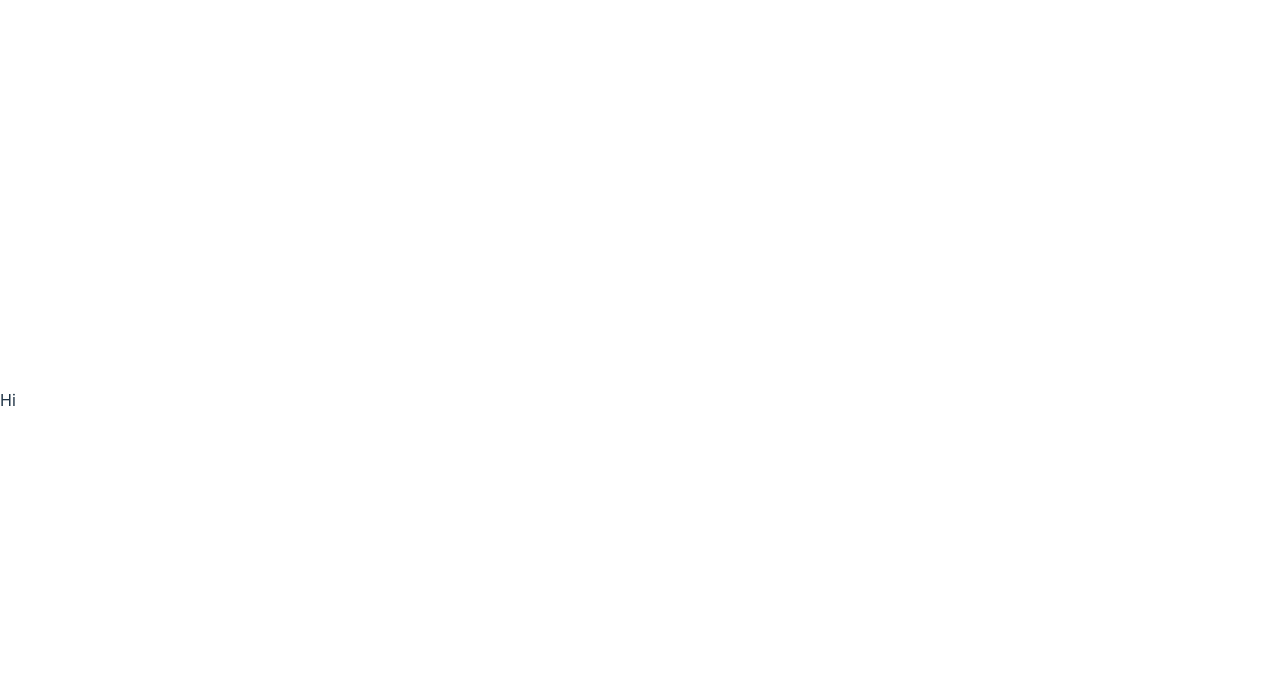
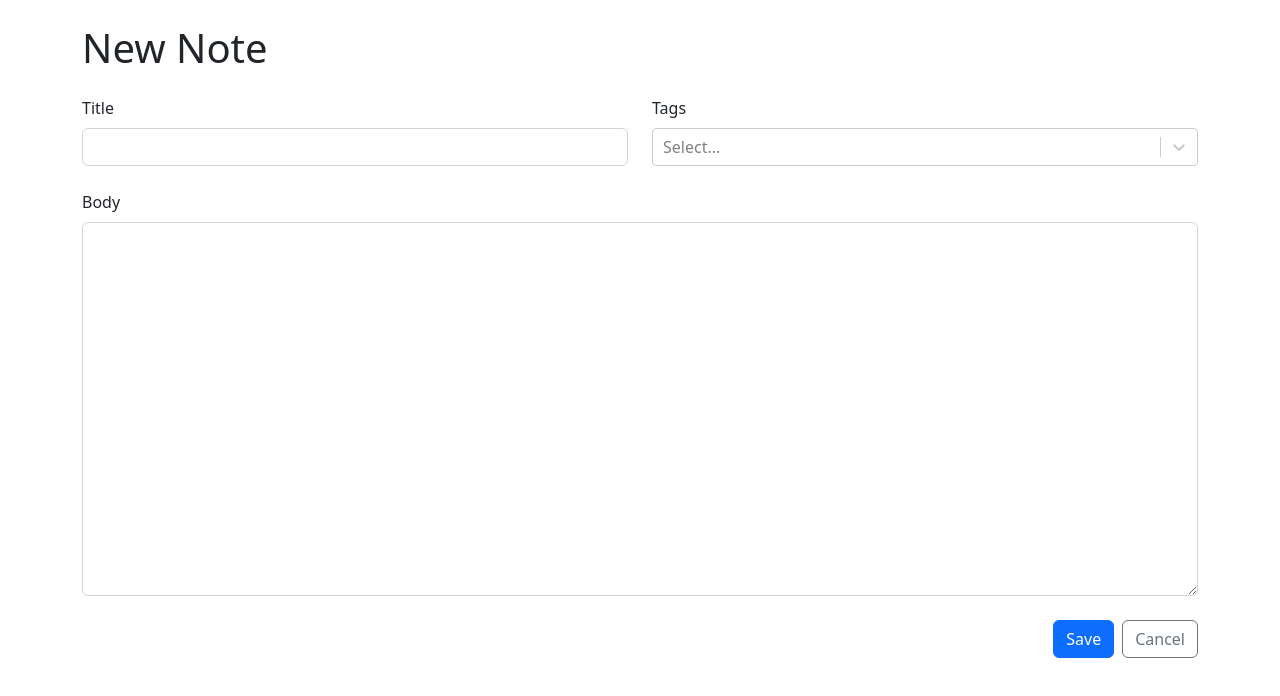
Before and after one commit to imvanzen/tagged-notes, a React (Vite) app: page /new in a window 1280 px wide. Shown: the top 696 px of the page. Built offline with nearby package versions, Linux system fonts and the light colour scheme.

Commit message:
Create note form

```diff
--- a/index.html
+++ b/index.html
@@ -4,7 +4,7 @@
     <meta charset="UTF-8" />
     <link rel="icon" type="image/svg+xml" href="/vite.svg" />
     <meta name="viewport" content="width=device-width, initial-scale=1.0" />
-    <title>Vite + React + TS</title>
+    <title>React Note Taking App</title>
   </head>
   <body>
     <div id="root"></div>
--- a/package.json
+++ b/package.json
@@ -13,7 +13,8 @@
     "react": "^18.2.0",
     "react-bootstrap": "^2.6.0",
     "react-dom": "^18.2.0",
-    "react-router-dom": "^6.4.3"
+    "react-router-dom": "^6.4.3",
+    "react-select": "^5.6.1"
   },
   "devDependencies": {
     "@types/react": "^18.0.24",
--- a/src/App.tsx
+++ b/src/App.tsx
@@ -1,9 +1,21 @@
+import {Routes, Route, Navigate} from 'react-router-dom'
+import 'bootstrap/dist/css/bootstrap.min.css'
+import { Container } from 'react-bootstrap'
+import NewNote from './components/NewNote'
+
 function App() {
-
   return (
-    <div className="App">
-      Hi
-    </div>
+    <Container className='my-4'>
+      <Routes>
+        <Route path='/' element={<h1>Hi</h1>} />
+        <Route path='/new' element={<NewNote />} />
+        <Route path='/:id'>
+          <Route index element={<h1>Show</h1>} />
+          <Route path='edit' element={<h1>Edit</h1>} />
+        </Route>
+        <Route path='*' element={<Navigate to='/' />} />
+      </Routes>
+    </Container>
   )
 }
 
--- /dev/null
+++ b/src/components/NewNote.tsx
@@ -0,0 +1,12 @@
+import NoteFrom from "./NoteFrom"
+
+function NewNote () {
+    return (
+        <>
+            <h1 className="mb-4">New Note</h1>
+            <NoteFrom />
+        </>
+    )
+}
+
+export default NewNote
--- /dev/null
+++ b/src/components/NoteFrom.tsx
@@ -0,0 +1,42 @@
+import { Button, Col, Form, Row, Stack } from "react-bootstrap"
+import { Link } from "react-router-dom"
+import CreatebleReactSelect from "react-select/creatable"
+
+function NoteFrom () {
+    return (
+        <Form>
+            <Stack gap={4}>
+                <Row>
+                    <Col>
+                        <Form.Group controlId="Title">
+                            <Form.Label>Title</Form.Label>
+                            <Form.Control required />
+                        </Form.Group>
+                    </Col>
+                    <Col>
+                        <Form.Group controlId="tags">
+                            <Form.Label>Tags</Form.Label>
+                            <CreatebleReactSelect isMulti />
+                        </Form.Group>
+                    </Col>
+                </Row>
+                <Form.Group controlId="markdown">
+                    <Form.Label>Body</Form.Label>
+                    <Form.Control required as="textarea" rows={15} />
+                </Form.Group>
+                <Stack direction="horizontal" gap={2} className="justify-content-end">
+                    <Button type="submit" variant="primary">
+                        Save
+                    </Button>
+                    <Link to="..">
+                        <Button type="button" variant="outline-secondary">
+                            Cancel
+                        </Button>
+                    </Link>
+                </Stack>
+            </Stack>
+        </Form>
+    )
+}
+
+export default NoteFrom
--- a/src/index.css
+++ /dev/null
@@ -1,70 +0,0 @@
-:root {
-  font-family: Inter, Avenir, Helvetica, Arial, sans-serif;
-  font-size: 16px;
-  line-height: 24px;
-  font-weight: 400;
-
-  color-scheme: light dark;
-  color: rgba(255, 255, 255, 0.87);
-  background-color: #242424;
-
-  font-synthesis: none;
-  text-rendering: optimizeLegibility;
-  -webkit-font-smoothing: antialiased;
-  -moz-osx-font-smoothing: grayscale;
-  -webkit-text-size-adjust: 100%;
-}
-
-a {
-  font-weight: 500;
-  color: #646cff;
-  text-decoration: inherit;
-}
-a:hover {
-  color: #535bf2;
-}
-
-body {
-  margin: 0;
-  display: flex;
-  place-items: center;
-  min-width: 320px;
-  min-height: 100vh;
-}
-
-h1 {
-  font-size: 3.2em;
-  line-height: 1.1;
-}
-
-button {
-  border-radius: 8px;
-  border: 1px solid transparent;
-  padding: 0.6em 1.2em;
-  font-size: 1em;
-  font-weight: 500;
-  font-family: inherit;
-  background-color: #1a1a1a;
-  cursor: pointer;
-  transition: border-color 0.25s;
-}
-button:hover {
-  border-color: #646cff;
-}
-button:focus,
-button:focus-visible {
-  outline: 4px auto -webkit-focus-ring-color;
-}
-
-@media (prefers-color-scheme: light) {
-  :root {
-    color: #213547;
-    background-color: #ffffff;
-  }
-  a:hover {
-    color: #747bff;
-  }
-  button {
-    background-color: #f9f9f9;
-  }
-}
--- a/src/main.tsx
+++ b/src/main.tsx
@@ -1,10 +1,12 @@
 import React from 'react'
 import ReactDOM from 'react-dom/client'
+import { BrowserRouter } from 'react-router-dom'
 import App from './App'
-import './index.css'
 
 ReactDOM.createRoot(document.getElementById('root') as HTMLElement).render(
   <React.StrictMode>
-    <App />
+    <BrowserRouter>
+      <App />
+    </BrowserRouter>
   </React.StrictMode>
 )
```
Also changed, not shown: 1 other file (tests, documents, lock files or other folders).
